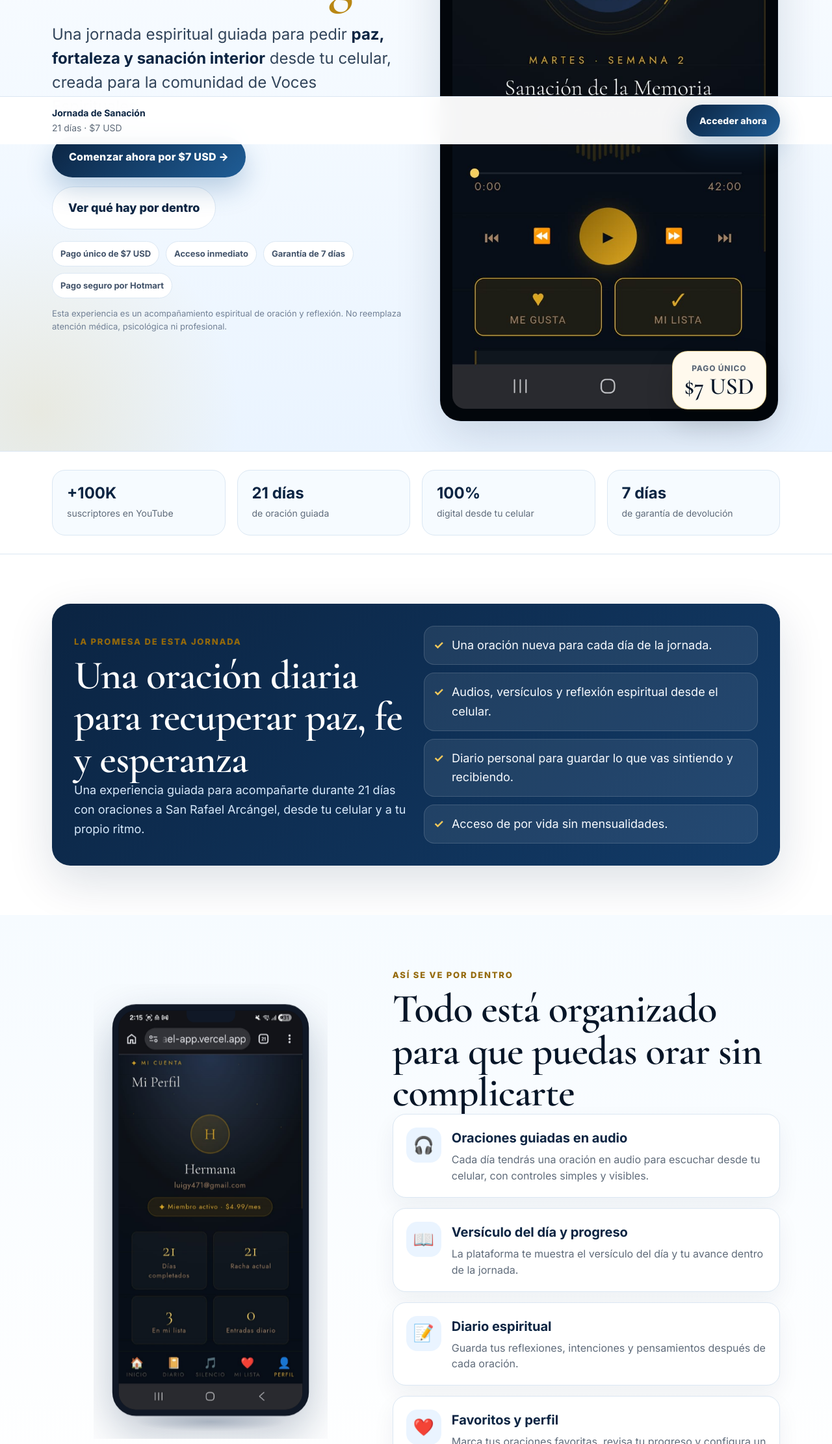
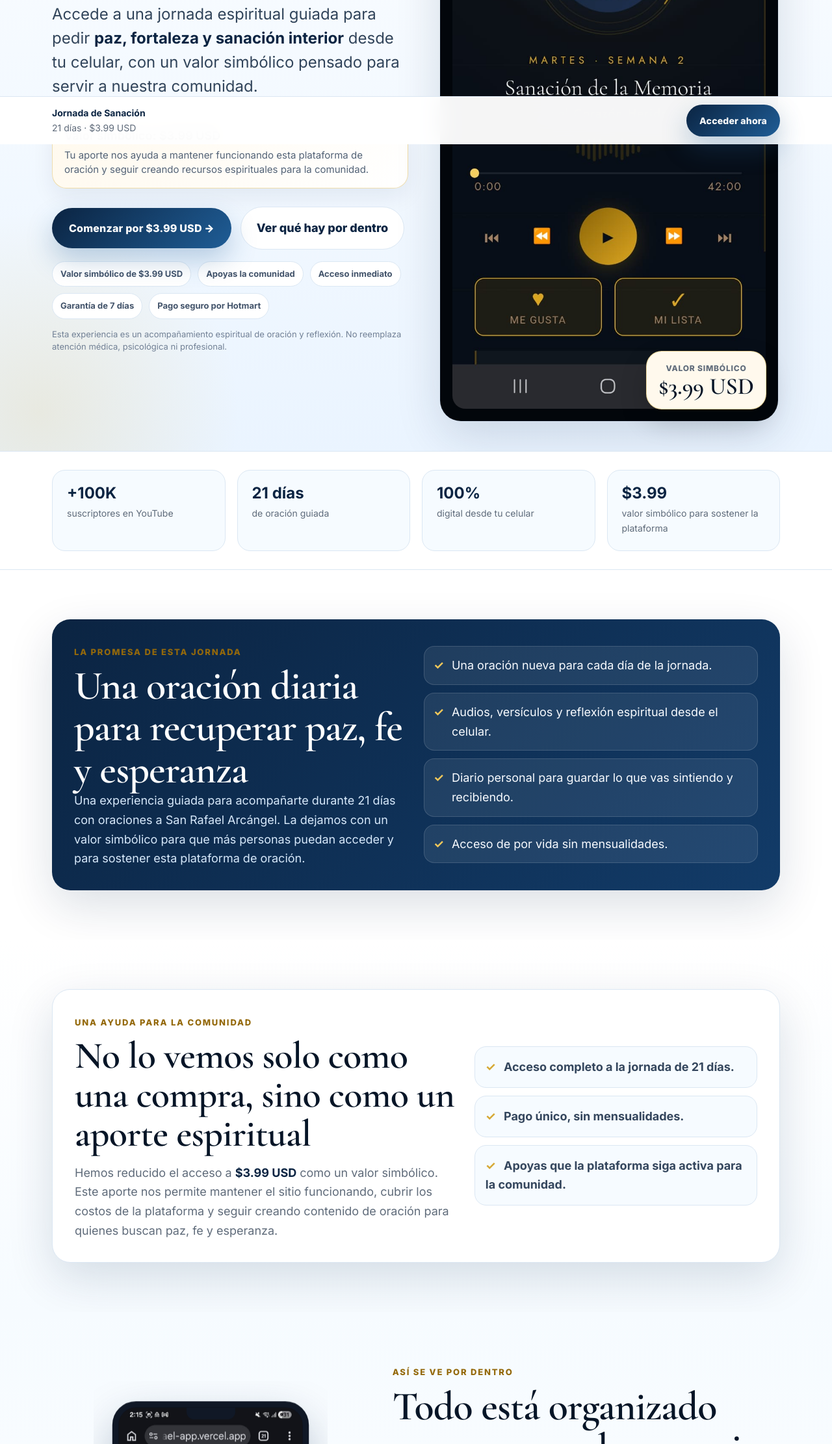
Before and after one commit to firres190/voces-espirituales, a plain HTML site: page index.html in a window 1280 px wide. Shown: the part 578-2800 px from the top of the page at 65% size. Drawn offline with nearby package versions, Linux system fonts and the light colour scheme.

Commit message:
Add files via upload

```diff
--- a/index.html
+++ b/index.html
@@ -4,7 +4,7 @@
 <meta charset="UTF-8" />
 <meta name="viewport" content="width=device-width, initial-scale=1.0" />
 <title>21 Días de Oración con San Rafael Arcángel</title>
-<meta name="description" content="Una jornada espiritual guiada de 21 días con San Rafael Arcángel para pedir paz, fortaleza y sanación interior. Acceso inmediato por pago único de $7 USD." />
+<meta name="description" content="Una jornada espiritual guiada de 21 días con San Rafael Arcángel para pedir paz, fortaleza y sanación interior. Acceso inmediato por valor simbólico de $3.99 USD." />
 <link rel="preconnect" href="https://fonts.googleapis.com">
 <link rel="preconnect" href="https://fonts.gstatic.com" crossorigin>
 <link href="https://fonts.googleapis.com/css2?family=Cormorant+Garamond:ital,wght@0,400;0,500;0,600;1,500&family=Inter:wght@400;500;600;700;800&display=swap" rel="stylesheet">
@@ -36,6 +36,39 @@ img{max-width:100%;display:block}.wrap{width:min(1120px,92vw);margin:auto}.topba
 @media(max-width:980px){.hero-grid,.product-showcase,.promise-box,.pricing-grid{grid-template-columns:1fr}.hero{text-align:center}.lead{margin-left:auto;margin-right:auto}.cta-row,.trust-row{justify-content:center}.phone-stack{min-height:760px}.phone.one{left:12%;top:0}.phone.two{right:8%;left:auto;top:130px}.phone.three{left:21%;top:340px}.screens-grid{grid-template-columns:repeat(2,1fr)}.journey,.authority-grid,.testimonials{grid-template-columns:repeat(2,1fr)}}
 @media(max-width:640px){body{font-size:16px}.topbar-inner{height:auto;padding:10px 0}.brand span{display:none}.nav-proof{display:none}.hero{padding:42px 0 30px}.hero-grid{gap:28px}.device-hero{padding:10px;border-radius:22px}.price-badge{position:static;margin:14px auto 0;width:max-content}.btn-primary,.btn-secondary{width:100%;padding:16px 18px}.authority-grid,.screens-grid,.journey,.testimonials{grid-template-columns:1fr}.promise-box,.price-card{padding:24px;border-radius:22px}.section{padding:58px 0}.phone-stack{min-height:620px;transform:scale(.83);transform-origin:top center;margin-bottom:-80px}.phone.one{left:0}.phone.two{right:0}.phone.three{left:14%;top:330px}.sticky-inner{display:grid;grid-template-columns:1fr}.sticky-text{text-align:center}.sticky-inner .btn-primary{width:100%}}
 
+
+
+/* V12: enfoque de valor simbólico y apoyo comunitario */
+.symbolic-box{
+  background:linear-gradient(135deg,#fff9ed,#ffffff);
+  border:1px solid rgba(214,168,51,.38);
+  border-radius:22px;
+  padding:16px 18px;
+  max-width:640px;
+  box-shadow:0 14px 34px rgba(8,35,73,.07);
+  margin:0 0 10px;
+}
+.symbolic-box strong{display:block;color:var(--blue-950);font-size:18px;margin-bottom:4px;}
+.symbolic-box span{display:block;color:#526276;font-size:15px;line-height:1.5;}
+.community-section{background:linear-gradient(180deg,#fff,#f6fbff);}
+.community-card{
+  display:grid;
+  grid-template-columns:1.15fr .85fr;
+  gap:26px;
+  align-items:center;
+  background:#fff;
+  border:1px solid var(--line);
+  border-radius:var(--radius);
+  padding:34px;
+  box-shadow:var(--shadow);
+}
+.community-card h2{font-family:"Cormorant Garamond",serif;font-size:clamp(34px,4.6vw,58px);line-height:1.04;color:var(--blue-950);font-weight:600;letter-spacing:-.7px;}
+.community-card p{color:var(--muted);font-size:18px;line-height:1.65;margin-top:14px;}
+.community-card p strong{color:var(--blue-900);}
+.community-points{display:grid;gap:12px;}
+.community-points div{background:var(--blue-050);border:1px solid var(--line);border-radius:18px;padding:16px;color:#34465d;font-weight:700;}
+.community-points b{color:var(--gold);margin-right:8px;}
+@media(max-width:780px){.community-card{grid-template-columns:1fr;padding:24px;border-radius:22px}.community-card p{font-size:16px}.symbolic-box{text-align:left;margin-left:auto;margin-right:auto}.symbolic-box strong{font-size:17px}.symbolic-box span{font-size:14px}}
 
 /* Ajustes móviles para conversión */
 @media(max-width:640px){
@@ -325,7 +358,7 @@ img{max-width:100%;display:block}.wrap{width:min(1120px,92vw);margin:auto}.topba
   <div class="wrap topbar-inner">
     <a class="brand" href="#top"><span>21 Días con San Rafael</span></a>
     <p class="nav-proof">Una experiencia de <strong>Voces Espirituales</strong> · +100,000 suscriptores</p>
-    <a class="mini-cta" href="https://pay.hotmart.com/B105666252X">Acceder por $7 USD</a>
+    <a class="mini-cta" href="https://pay.hotmart.com/B105666252X">Acceder por $3.99 USD</a>
   </div>
 </header>
 
@@ -335,13 +368,18 @@ img{max-width:100%;display:block}.wrap{width:min(1120px,92vw);margin:auto}.topba
     <div>
       <div class="eyebrow"><span class="dot"></span> De Voces Espirituales · +100,000 suscriptores</div>
       <h1>21 días de oración con <span class="gold">San Rafael Arcángel</span></h1>
-      <p class="lead">Una jornada espiritual guiada para pedir <strong>paz, fortaleza y sanación interior</strong> desde tu celular, creada para la comunidad de Voces Espirituales.</p>
+      <p class="lead">Accede a una jornada espiritual guiada para pedir <strong>paz, fortaleza y sanación interior</strong> desde tu celular, con un valor simbólico pensado para servir a nuestra comunidad.</p>
+      <div class="symbolic-box">
+        <strong>Valor simbólico: $3.99 USD</strong>
+        <span>Tu aporte nos ayuda a mantener funcionando esta plataforma de oración y seguir creando recursos espirituales para la comunidad.</span>
+      </div>
       <div class="cta-row">
-        <a class="btn-primary" href="https://pay.hotmart.com/B105666252X">Comenzar ahora por $7 USD →</a>
+        <a class="btn-primary" href="https://pay.hotmart.com/B105666252X">Comenzar por $3.99 USD →</a>
         <a class="btn-secondary" href="#por-dentro">Ver qué hay por dentro</a>
       </div>
       <div class="trust-row">
-        <span class="trust-pill">Pago único de $7 USD</span>
+        <span class="trust-pill">Valor simbólico de $3.99 USD</span>
+        <span class="trust-pill">Apoyas la comunidad</span>
         <span class="trust-pill">Acceso inmediato</span>
         <span class="trust-pill">Garantía de 7 días</span>
         <span class="trust-pill">Pago seguro por Hotmart</span>
@@ -350,7 +388,7 @@ img{max-width:100%;display:block}.wrap{width:min(1120px,92vw);margin:auto}.topba
     </div>
     <div class="hero-media">
       <div class="device-hero"><img src="san_rafael_assets/mockup_devices.jpeg" alt="Vista de la aplicación en celular, tablet y computadora"></div>
-      <div class="price-badge"><span>Pago único</span><strong>$7 USD</strong></div>
+      <div class="price-badge"><span>Valor simbólico</span><strong>$3.99 USD</strong></div>
     </div>
   </div>
 </section>
@@ -360,7 +398,7 @@ img{max-width:100%;display:block}.wrap{width:min(1120px,92vw);margin:auto}.topba
     <div class="authority-card"><strong>+100K</strong><span>suscriptores en YouTube</span></div>
     <div class="authority-card"><strong>21 días</strong><span>de oración guiada</span></div>
     <div class="authority-card"><strong>100%</strong><span>digital desde tu celular</span></div>
-    <div class="authority-card"><strong>7 días</strong><span>de garantía de devolución</span></div>
+    <div class="authority-card"><strong>$3.99</strong><span>valor simbólico para sostener la plataforma</span></div>
   </div>
 </section>
 
@@ -369,13 +407,28 @@ img{max-width:100%;display:block}.wrap{width:min(1120px,92vw);margin:auto}.topba
     <div>
       <span class="kicker">La promesa de esta jornada</span>
       <h2>Una oración diaria para recuperar paz, fe y esperanza</h2>
-      <p>Una experiencia guiada para acompañarte durante 21 días con oraciones a San Rafael Arcángel, desde tu celular y a tu propio ritmo.</p>
+      <p>Una experiencia guiada para acompañarte durante 21 días con oraciones a San Rafael Arcángel. La dejamos con un valor simbólico para que más personas puedan acceder y para sostener esta plataforma de oración.</p>
     </div>
     <div class="checks">
       <div class="check"><b>✓</b><span>Una oración nueva para cada día de la jornada.</span></div>
       <div class="check"><b>✓</b><span>Audios, versículos y reflexión espiritual desde el celular.</span></div>
       <div class="check"><b>✓</b><span>Diario personal para guardar lo que vas sintiendo y recibiendo.</span></div>
       <div class="check"><b>✓</b><span>Acceso de por vida sin mensualidades.</span></div>
+    </div>
+  </div>
+</section>
+
+<section class="section community-section">
+  <div class="wrap community-card">
+    <div>
+      <span class="kicker">Una ayuda para la comunidad</span>
+      <h2>No lo vemos solo como una compra, sino como un aporte espiritual</h2>
+      <p>Hemos reducido el acceso a <strong>$3.99 USD</strong> como un valor simbólico. Este aporte nos permite mantener el sitio funcionando, cubrir los costos de la plataforma y seguir creando contenido de oración para quienes buscan paz, fe y esperanza.</p>
+    </div>
+    <div class="community-points">
+      <div><b>✓</b> Acceso completo a la jornada de 21 días.</div>
+      <div><b>✓</b> Pago único, sin mensualidades.</div>
+      <div><b>✓</b> Apoyas que la plataforma siga activa para la comunidad.</div>
     </div>
   </div>
 </section>
@@ -458,7 +511,7 @@ img{max-width:100%;display:block}.wrap{width:min(1120px,92vw);margin:auto}.topba
       <p>El proceso es simple y está pensado para que puedas empezar desde tu celular sin instalar aplicaciones.</p>
     </div>
     <div class="access-steps">
-      <div class="access-step"><div class="num">1</div><h3>Pagas seguro por Hotmart</h3><p>Realizas un pago único de <strong>$7 USD</strong> con los métodos disponibles en tu país.</p></div>
+      <div class="access-step"><div class="num">1</div><h3>Pagas seguro por Hotmart</h3><p>Realizas un aporte simbólico de <strong>$3.99 USD</strong>, pago único, con los métodos disponibles en tu país.</p></div>
       <div class="access-step"><div class="num">2</div><h3>Recibes las instrucciones</h3><p>Después del pago recibirás las indicaciones para ingresar a la plataforma digital.</p></div>
       <div class="access-step"><div class="num">3</div><h3>Empiezas el Día 1</h3><p>Abres la jornada desde tu celular o computadora y comienzas a orar a tu ritmo.</p></div>
     </div>
@@ -475,7 +528,7 @@ img{max-width:100%;display:block}.wrap{width:min(1120px,92vw);margin:auto}.topba
       <div class="trust-card"><b>🔒 Pago protegido</b><p>La compra se procesa por Hotmart, una plataforma segura de pagos digitales.</p></div>
       <div class="trust-card"><b>🛡️ Garantía de 7 días</b><p>Si la jornada no es para ti, puedes solicitar la devolución dentro del plazo de garantía.</p></div>
       <div class="trust-card"><b>📱 Acceso sencillo</b><p>No necesitas instalar nada. Puedes entrar desde el navegador de tu celular.</p></div>
-      <div class="trust-card"><b>💳 Pago único</b><p>Son <strong>$7 USD</strong> una sola vez. No es una suscripción mensual.</p></div>
+      <div class="trust-card"><b>💳 Pago único</b><p>Son <strong>$3.99 USD</strong> una sola vez. No es una suscripción mensual.</p></div>
       <div class="trust-card"><b>♾️ Acceso de por vida</b><p>Una vez comprado, podrás volver a la jornada cuando lo necesites.</p></div>
       <div class="trust-card"><b>🤝 Ayuda para ingresar</b><p>Si tienes dificultades para acceder, recibirás soporte para poder entrar a la plataforma.</p></div>
     </div>
@@ -485,9 +538,9 @@ img{max-width:100%;display:block}.wrap{width:min(1120px,92vw);margin:auto}.topba
 <section class="section blue" id="comprar">
   <div class="wrap pricing-grid">
     <div>
-      <span class="kicker">Acceso a la jornada completa</span>
-      <h2>Comienza hoy tu jornada de 21 días por un pago único de $7 USD</h2>
-      <p style="color:var(--muted);margin-top:16px">Incluye oraciones guiadas, diario espiritual, favoritos, recordatorio de oración y acceso de por vida. Todo por un pago único de <strong>$7 USD</strong>.</p>
+      <span class="kicker">Valor simbólico para la comunidad</span>
+      <h2>Comienza hoy tu jornada de 21 días por solo $3.99 USD</h2>
+      <p style="color:var(--muted);margin-top:16px">Incluye oraciones guiadas, diario espiritual, favoritos, recordatorio de oración y acceso de por vida. Tu aporte simbólico de <strong>$3.99 USD</strong> nos ayuda a mantener la plataforma activa para la comunidad.</p>
       <div class="steps" style="margin-top:24px">
         <div class="step"><div class="num">✓</div><div><b>Sin mensualidades</b><br><span style="color:var(--muted)">Pagas una sola vez y mantienes tu acceso.</span></div></div>
         <div class="step"><div class="num">✓</div><div><b>Garantía de 7 días</b><br><span style="color:var(--muted)">Puedes solicitar devolución si la jornada no es para ti.</span></div></div>
@@ -495,8 +548,8 @@ img{max-width:100%;display:block}.wrap{width:min(1120px,92vw);margin:auto}.topba
       </div>
     </div>
     <div class="price-card">
-      <div class="price-top"><h3>21 Días con San Rafael</h3><div class="price">$7 <small>USD</small></div></div>
-      <small>Pago único · Sin suscripción mensual</small>
+      <div class="price-top"><h3>21 Días con San Rafael</h3><div class="price">$3.99 <small>USD</small></div></div>
+      <small>Valor simbólico · Pago único · Sin mensualidad</small>
       <div class="bullets">
         <div class="bullet"><span>✓</span>21 oraciones guiadas</div>
         <div class="bullet"><span>✓</span>Versículo bíblico del día</div>
@@ -505,8 +558,8 @@ img{max-width:100%;display:block}.wrap{width:min(1120px,92vw);margin:auto}.topba
         <div class="bullet"><span>✓</span>Recordatorio de oración</div>
         <div class="bullet"><span>✓</span>Acceso de por vida</div>
       </div>
-      <div class="secure">🛡️ Garantía de 7 días. Si la jornada no es para ti, puedes solicitar devolución desde Hotmart.</div>
-      <a class="btn-primary" href="https://pay.hotmart.com/B105666252X" style="width:100%">Comenzar mi jornada por $7 USD</a>
+      <div class="secure">🛡️ Garantía de 7 días. Tu aporte ayuda a sostener la plataforma; si la jornada no es para ti, puedes solicitar devolución desde Hotmart.</div>
+      <a class="btn-primary" href="https://pay.hotmart.com/B105666252X" style="width:100%">Comenzar mi jornada por $3.99 USD</a>
       <p class="note">🔒 Compra segura procesada por Hotmart. Recibirás las instrucciones de acceso después del pago.</p>
     </div>
   </div>
@@ -522,7 +575,7 @@ img{max-width:100%;display:block}.wrap{width:min(1120px,92vw);margin:auto}.topba
       <details open><summary>¿Necesito instalar una aplicación?</summary><p>No. Puedes entrar desde el navegador de tu celular o computadora usando el enlace de acceso.</p></details>
       <details><summary>¿Cuándo recibo las instrucciones de acceso?</summary><p>Las recibirás después de completar el pago en Hotmart. Revisa también las carpetas de correo no deseado o promociones.</p></details>
       <details><summary>¿Puedo orar por otra persona?</summary><p>Sí. Puedes hacer la jornada por ti, por tu familia o por una persona que esté atravesando un momento difícil.</p></details>
-      <details><summary>¿Es un pago mensual?</summary><p>No. Es un pago único de $7 USD con acceso de por vida a la jornada.</p></details>
+      <details><summary>¿Es un pago mensual?</summary><p>No. Es un valor simbólico de $3.99 USD, pago único, con acceso de por vida a la jornada.</p></details>
       <details><summary>¿Qué pasa si un día no puedo orar?</summary><p>No hay problema. Los contenidos quedan disponibles para que avances a tu propio ritmo.</p></details>
     </div>
   </div>
@@ -531,9 +584,9 @@ img{max-width:100%;display:block}.wrap{width:min(1120px,92vw);margin:auto}.topba
 <section class="final">
   <div class="wrap">
     <span class="kicker" style="color:var(--gold-2)">Comienza con una oración</span>
-    <h2>Empieza hoy una jornada de oración con San Rafael Arcángel</h2>
-    <p>Hazlo con calma, desde tu celular y en el momento del día que puedas. Cada oración está pensada para ayudarte a vivir este proceso con fe, orden y esperanza.</p>
-    <a class="btn-primary" href="https://pay.hotmart.com/B105666252X">Comenzar ahora por $7 USD</a>
+    <h2>Empieza hoy tu jornada con un aporte simbólico</h2>
+    <p>Accede por $3.99 USD, ora desde tu celular y ayuda a que esta plataforma siga disponible para más personas de la comunidad.</p>
+    <a class="btn-primary" href="https://pay.hotmart.com/B105666252X">Comenzar por $3.99 USD</a>
   </div>
 </section>
 </main>
@@ -546,7 +599,7 @@ img{max-width:100%;display:block}.wrap{width:min(1120px,92vw);margin:auto}.topba
 
 <div class="sticky-cta">
   <div class="wrap sticky-inner">
-    <p class="sticky-text"><strong>Jornada de Sanación</strong><br><span>21 días · $7 USD</span></p>
+    <p class="sticky-text"><strong>Jornada de Sanación</strong><br><span>21 días · $3.99 USD</span></p>
     <a class="btn-primary" href="https://pay.hotmart.com/B105666252X">Acceder ahora</a>
   </div>
 </div>
```
